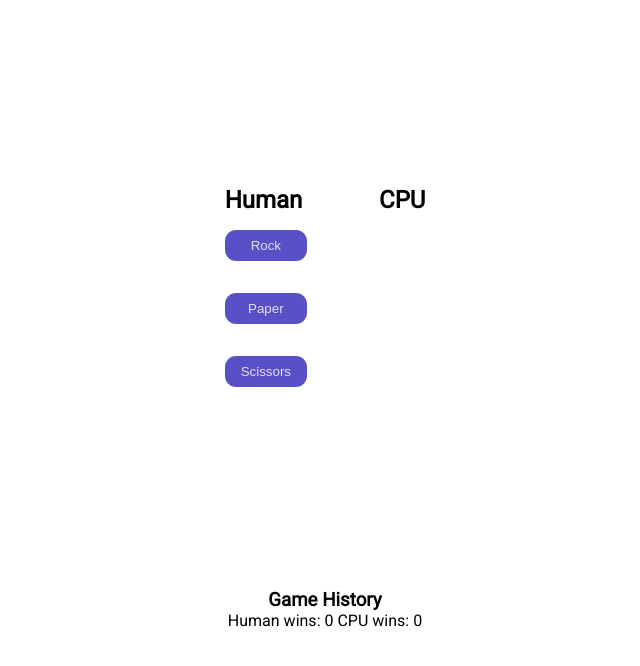
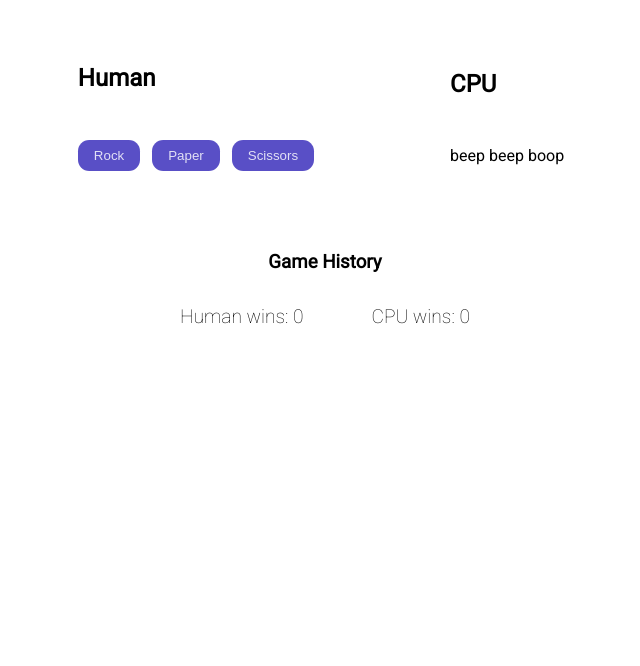
Before and after one commit to OskiTheCoder/oop-es6-basic, a plain HTML site: page rps-game/index.html in a window 1280 px wide. Shown: the whole page, without its empty margins (315-955 px from the left). Drawn offline with Linux system fonts and the light colour scheme.

Commit message:
simple style changes

```diff
--- a/rps-game/index.html
+++ b/rps-game/index.html
@@ -12,12 +12,15 @@
     <div class="game-container">
       <div class="human-player-container">
         <h2>Human</h2>
-        <button class="btn btn--rock">Rock</button>
-        <button class="btn btn--paper">Paper</button>
-        <button class="btn btn--scissors">Scissors</button>
+        <div class="btn-group">
+          <button class="btn btn--rock">Rock</button>
+          <button class="btn btn--paper">Paper</button>
+          <button class="btn btn--scissors">Scissors</button>
+        </div>
       </div>
       <div class="cpu-player-container">
         <h2>CPU</h2>
+        <div class="think">beep beep boop</div>
       </div>
     </div>
     <div class="game-history">
--- a/rps-game/style.css
+++ b/rps-game/style.css
@@ -11,19 +11,17 @@
 body {
   height: 100vh;
   font-family: 'Roboto', sans-serif;
-  display: flex;
-  flex-direction: column;
-  align-items: center;
-  justify-content: space-evenly;
 }
 
 .game-container {
   display: flex;
+  align-items: center;
+  justify-content: center;
 }
 
 .human-player-container,
 .cpu-player-container {
-  margin: 1rem 2rem;
+  margin: 4rem;
 }
 
 .human-player-container {
@@ -35,8 +33,12 @@ h3 {
   text-align: center;
 }
 
+.think,
 .btn {
-  margin: 1rem 0.5rem 1rem 0rem;
+  margin: 3rem 0.5rem 1rem 0rem;
+}
+
+.btn {
   border: none;
   background-color: rgb(89, 79, 198);
   padding: 0.5rem 1rem;
@@ -50,3 +52,18 @@ h3 {
   justify-content: space-between;
   align-items: center;
 }
+
+.game-history-total-wins {
+  margin: 2rem 0rem;
+}
+
+.human-wins-tally,
+.cpu-wins-tally {
+  padding: 1rem 2rem;
+  font-size: 1.2rem;
+  font-weight: 100;
+}
+
+li {
+  margin-top: 0.7rem;
+}
```
